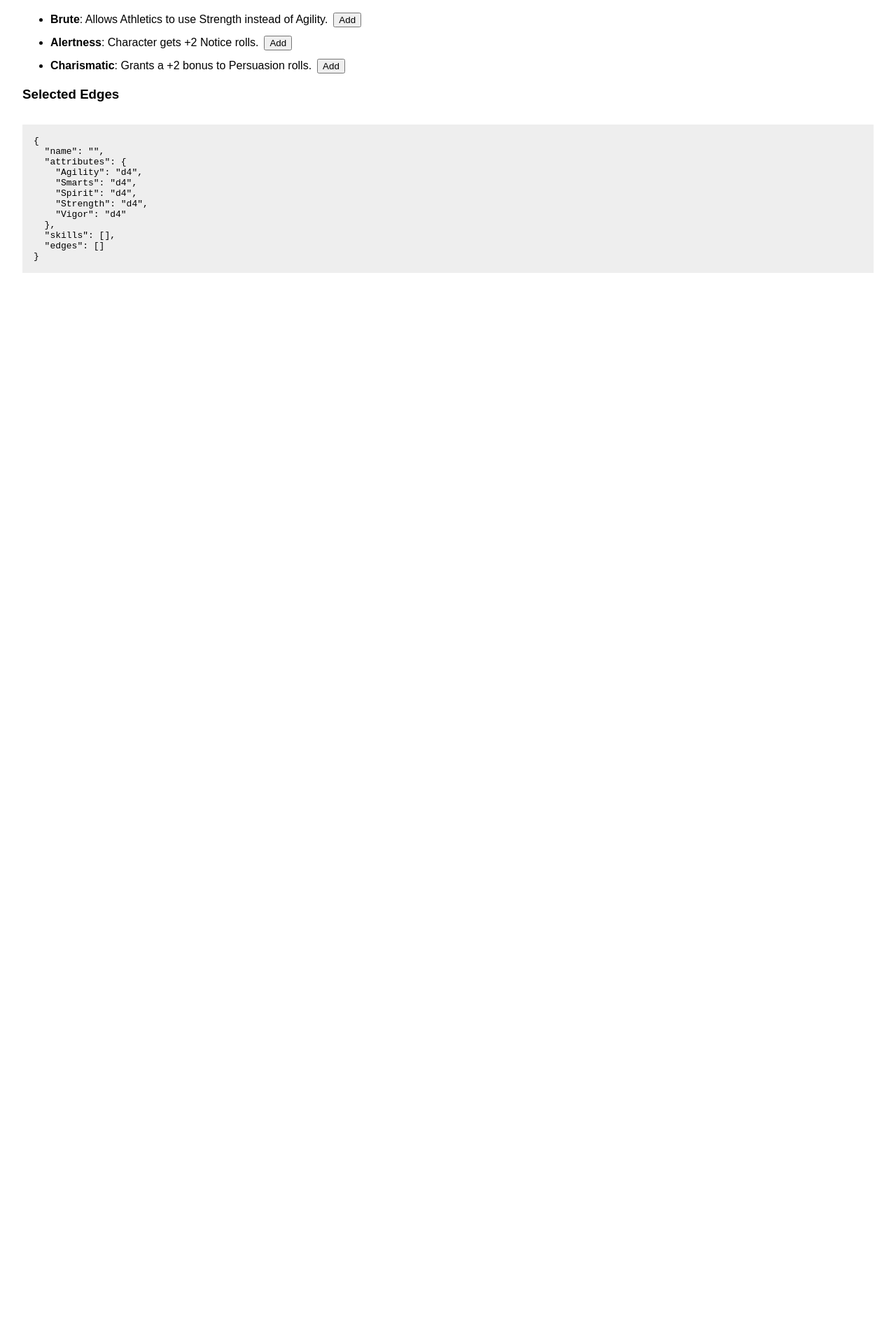
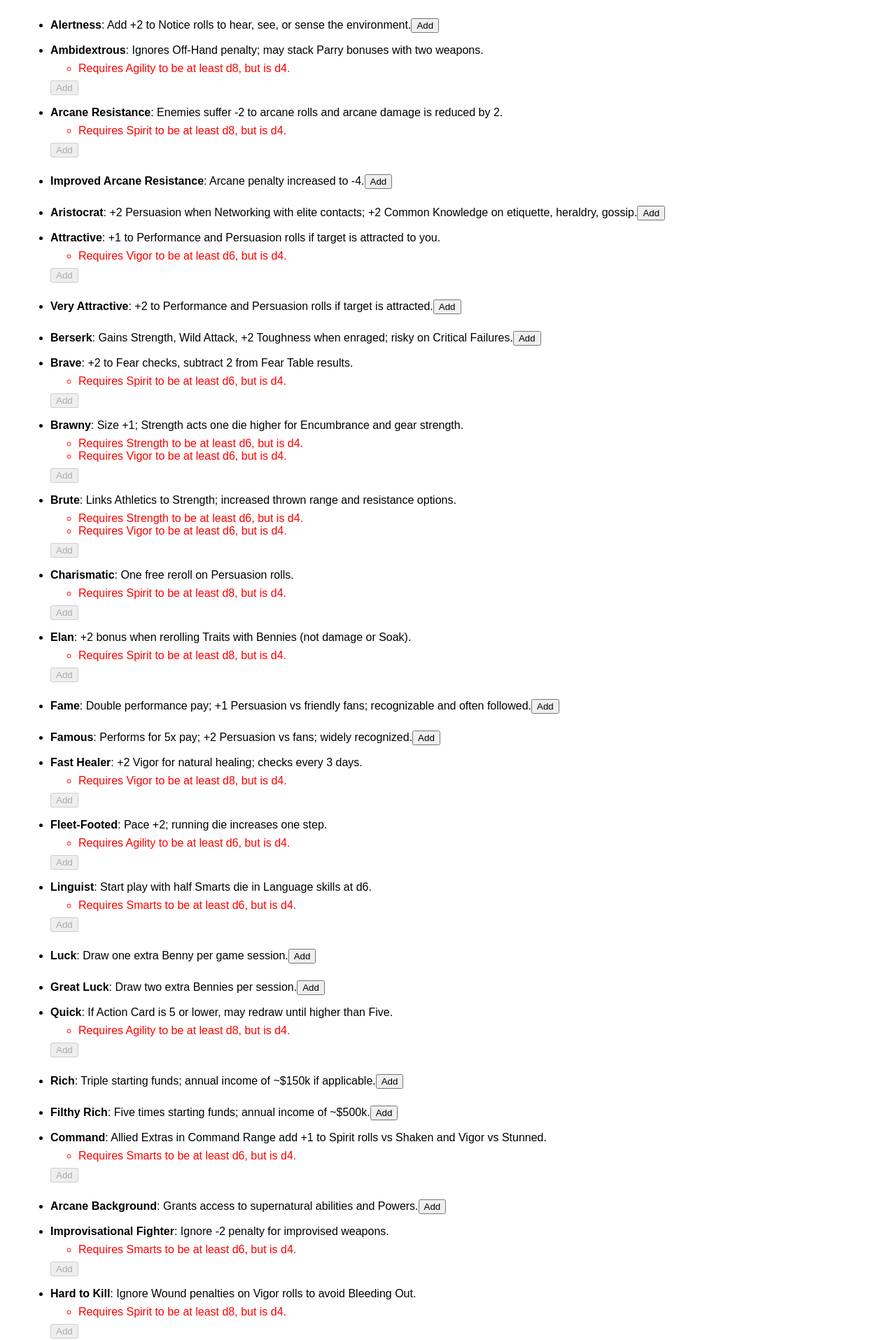
Before and after one commit to Aadrik/savage-builder-ts, a React (Create React App) app: page / in a window 1280 px wide. Shown: the part 446-2361 px from the top of the page at 70% size. Before the commit the page ends 881 px from the top, so only its background shows below. Built offline with nearby package versions, Linux system fonts and the light colour scheme.

Commit message:
Add edge validation and integrate full EdgeSelector logic

```diff
--- a/src/components/CharacterForm.tsx
+++ b/src/components/CharacterForm.tsx
@@ -39,6 +39,7 @@ export default function CharacterForm({ character, setCharacter }: Props) {
         selectedEdges={character.edges || []}
         setSelectedEdges={(edges) => setCharacter({ ...character, edges })}
         edgePool={edges}
+        character={character}
       />
     </>
   );
--- a/src/components/EdgeSelector.tsx
+++ b/src/components/EdgeSelector.tsx
@@ -1,16 +1,19 @@
 import React from "react";
-import { EdgeDefinition } from "../types/character";
+import { Character, EdgeDefinition } from "../types/character";
+import { validateEdge } from "../utils/validation";
 
 interface Props {
   selectedEdges: EdgeDefinition[];
   setSelectedEdges: (edge: EdgeDefinition[]) => void;
   edgePool: EdgeDefinition[];
+  character: Character;
 }
 
 export default function EdgeSelector({
   selectedEdges,
   setSelectedEdges,
   edgePool,
+  character,
 }: Props) {
   const toggleEdge = (edge: EdgeDefinition) => {
     const isSelected = selectedEdges.some((e) => e.name === edge.name);
@@ -21,23 +24,37 @@ export default function EdgeSelector({
     }
   };
 
+  // TODO: Make edges a drop down and filterable to avoid having a
+  // massive list always showing.
+
   return (
     <div>
       <h2>Edges</h2>
       <ul>
-        {edgePool.map((edge) => (
-          <li key={edge.name} style={{ marginBottom: "0.75rem" }}>
+        {edgePool.map((edge) => {
+          const { isValid, reasons } = validateEdge(edge, character);
+          return (
+            <li key={edge.name} style={{ marginBottom: "1rem" }}>
               <strong>{edge.name}</strong>: {edge.description}
+              {!isValid && (
+                <ul style={{ color: "red", marginTop: "0.5rem" }}>
+                  {reasons.map((r, i) => (
+                    <li key={i}>{r}</li>
+                  ))}
+                </ul>
+              )}
               <button
                 onClick={() => toggleEdge(edge)}
-              style={{ marginLeft: "0.5rem" }}
+                disabled={!isValid}
+                style={{ marginTop: "0.5rem" }}
               >
                 {selectedEdges.some((e) => e.name === edge.name)
                   ? "Remove"
                   : "Add"}
               </button>
             </li>
-        ))}
+          );
+        })}
       </ul>
 
       <h3>Selected Edges</h3>
--- a/src/data/edges.ts
+++ b/src/data/edges.ts
@@ -2,21 +2,201 @@ import { EdgeDefinition } from "../types/character";
 
 export const edges: EdgeDefinition[] = [
   {
-    name: "Brute",
-    description: "Allows Athletics to use Strength instead of Agility.",
+    name: "Alertness",
+    description:
+      "Add +2 to Notice rolls to hear, see, or sense the environment.",
+    prerequisites: { other: ["Novice"] },
+  },
+  {
+    name: "Ambidextrous",
+    description:
+      "Ignores Off-Hand penalty; may stack Parry bonuses with two weapons.",
+    prerequisites: { attributes: { Agility: "d8" }, other: ["Novice"] },
+  },
+  {
+    name: "Arcane Resistance",
+    description:
+      "Enemies suffer -2 to arcane rolls and arcane damage is reduced by 2.",
+    prerequisites: { attributes: { Spirit: "d8" }, other: ["Novice"] },
+  },
+  {
+    name: "Improved Arcane Resistance",
+    description: "Arcane penalty increased to -4.",
+    prerequisites: { other: ["Novice", "Arcane Resistance"] },
+  },
+  {
+    name: "Aristocrat",
+    description:
+      "+2 Persuasion when Networking with elite contacts; +2 Common Knowledge on etiquette, heraldry, gossip.",
+    prerequisites: { other: ["Novice"] },
+  },
+  {
+    name: "Attractive",
+    description:
+      "+1 to Performance and Persuasion rolls if target is attracted to you.",
+    prerequisites: { attributes: { Vigor: "d6" }, other: ["Novice"] },
+  },
+  {
+    name: "Very Attractive",
+    description:
+      "+2 to Performance and Persuasion rolls if target is attracted.",
+    prerequisites: { other: ["Novice", "Attractive"] },
+  },
+  {
+    name: "Berserk",
+    description:
+      "Gains Strength, Wild Attack, +2 Toughness when enraged; risky on Critical Failures.",
+    prerequisites: { other: ["Novice"] },
+  },
+  {
+    name: "Brave",
+    description: "+2 to Fear checks, subtract 2 from Fear Table results.",
+    prerequisites: { attributes: { Spirit: "d6" }, other: ["Novice"] },
+  },
+  {
+    name: "Brawny",
+    description:
+      "Size +1; Strength acts one die higher for Encumbrance and gear strength.",
     prerequisites: {
-      attributes: { Strength: "d8" },
+      attributes: { Strength: "d6", Vigor: "d6" },
+      other: ["Novice"],
     },
   },
   {
-    name: "Alertness",
-    description: "Character gets +2 Notice rolls.",
+    name: "Brute",
+    description:
+      "Links Athletics to Strength; increased thrown range and resistance options.",
+    prerequisites: {
+      attributes: { Strength: "d6", Vigor: "d6" },
+      other: ["Novice"],
+    },
   },
   {
     name: "Charismatic",
-    description: "Grants a +2 bonus to Persuasion rolls.",
+    description: "One free reroll on Persuasion rolls.",
+    prerequisites: { attributes: { Spirit: "d8" }, other: ["Novice"] },
+  },
+  {
+    name: "Elan",
+    description:
+      "+2 bonus when rerolling Traits with Bennies (not damage or Soak).",
+    prerequisites: { attributes: { Spirit: "d8" }, other: ["Novice"] },
+  },
+  {
+    name: "Fame",
+    description:
+      "Double performance pay; +1 Persuasion vs friendly fans; recognizable and often followed.",
+    prerequisites: { other: ["Novice"] },
+  },
+  {
+    name: "Famous",
+    description:
+      "Performs for 5x pay; +2 Persuasion vs fans; widely recognized.",
+    prerequisites: { other: ["Seasoned", "Fame"] },
+  },
+  {
+    name: "Fast Healer",
+    description: "+2 Vigor for natural healing; checks every 3 days.",
+    prerequisites: { attributes: { Vigor: "d8" }, other: ["Novice"] },
+  },
+  {
+    name: "Fleet-Footed",
+    description: "Pace +2; running die increases one step.",
+    prerequisites: { attributes: { Agility: "d6" }, other: ["Novice"] },
+  },
+  {
+    name: "Linguist",
+    description: "Start play with half Smarts die in Language skills at d6.",
+    prerequisites: { attributes: { Smarts: "d6" }, other: ["Novice"] },
+  },
+  {
+    name: "Luck",
+    description: "Draw one extra Benny per game session.",
+    prerequisites: { other: ["Novice"] },
+  },
+  {
+    name: "Great Luck",
+    description: "Draw two extra Bennies per session.",
+    prerequisites: { other: ["Novice", "Luck"] },
+  },
+  {
+    name: "Quick",
+    description:
+      "If Action Card is 5 or lower, may redraw until higher than Five.",
+    prerequisites: { attributes: { Agility: "d8" }, other: ["Novice"] },
+  },
+  {
+    name: "Rich",
+    description:
+      "Triple starting funds; annual income of ~$150k if applicable.",
+    prerequisites: { other: ["Novice"] },
+  },
+  {
+    name: "Filthy Rich",
+    description: "Five times starting funds; annual income of ~$500k.",
+    prerequisites: { other: ["Novice", "Rich"] },
+  },
+  {
+    name: "Command",
+    description:
+      "Allied Extras in Command Range add +1 to Spirit rolls vs Shaken and Vigor vs Stunned.",
+    prerequisites: { attributes: { Smarts: "d6" }, other: ["Novice"] },
+  },
+  {
+    name: "Arcane Background",
+    description: "Grants access to supernatural abilities and Powers.",
+    prerequisites: { other: ["Novice"] },
+  },
+  {
+    name: "Improvisational Fighter",
+    description: "Ignore -2 penalty for improvised weapons.",
+    prerequisites: { attributes: { Smarts: "d6" }, other: ["Seasoned"] },
+  },
+  {
+    name: "Hard to Kill",
+    description: "Ignore Wound penalties on Vigor rolls to avoid Bleeding Out.",
+    prerequisites: { attributes: { Spirit: "d8" }, other: ["Novice"] },
+  },
+  {
+    name: "Harder to Kill",
+    description:
+      "On death roll, even result means survival via Incapacitation.",
+    prerequisites: { other: ["Veteran", "Hard to Kill"] },
+  },
+  {
+    name: "Champion",
+    description: "+2 damage vs supernaturally evil (or good) creatures.",
     prerequisites: {
       attributes: { Spirit: "d8" },
+      skills: [{ name: "Fighting", die: "d6" }],
+      other: ["Novice"],
     },
   },
+  {
+    name: "Danger Sense",
+    description:
+      "+2 Notice for Surprise checks; roll Notice to avoid traps/sneak attacks.",
+    prerequisites: { other: ["Novice"] },
+  },
+  {
+    name: "Healer",
+    description: "+2 to all Healing rolls (natural or magical).",
+    prerequisites: { attributes: { Spirit: "d8" }, other: ["Novice"] },
+  },
+  {
+    name: "Liquid Courage",
+    description:
+      "After drinking: Vigor +1 die, Toughness +1, ignore 1 Wound penalty; penalty to Smarts, Agility & linked skills.",
+    prerequisites: { attributes: { Vigor: "d8" }, other: ["Novice"] },
+  },
+  {
+    name: "Scavenger",
+    description: "Once per encounter, discover useful item or ammunition.",
+    prerequisites: { other: ["Novice", "Luck"] },
+  },
+  {
+    name: "Jack-of-All-Trades",
+    description: "Smarts roll grants d4 or d6 in a skill temporarily.",
+    prerequisites: { attributes: { Smarts: "d10" }, other: ["Novice"] },
+  },
 ];
--- /dev/null
+++ b/src/utils/validation.ts
@@ -0,0 +1,61 @@
+import { Attributes, Character } from "../types/character";
+import { EdgeDefinition } from "../types/character";
+
+export function validateEdge(
+  edge: EdgeDefinition,
+  character: Character
+): {
+  isValid: boolean;
+  reasons: string[];
+} {
+  const reasons: string[] = [];
+
+  // Check attribute prerequisites
+  if (edge.prerequisites?.attributes) {
+    for (const [key, requiredDie] of Object.entries(
+      edge.prerequisites.attributes
+    )) {
+      const currentDie = character.attributes[key as keyof Attributes];
+      if (!currentDie || dieRanking(currentDie) < dieRanking(requiredDie)) {
+        reasons.push(
+          `Requires ${key} to be at least ${requiredDie}, but is ${currentDie}.`
+        );
+      }
+    }
+  }
+
+  // Check skill prerequisites
+  if (edge.prerequisites?.skills) {
+    for (const skill of edge.prerequisites.skills) {
+      const characterSkill = character.skills.find(
+        (s) => s.name === skill.name
+      );
+      if (
+        !characterSkill ||
+        dieRanking(characterSkill.die) < dieRanking(skill.die)
+      ) {
+        reasons.push(
+          `Requires ${skill.name} to be at least ${skill.die}, but is ${
+            characterSkill?.die ?? "not present"
+          }.`
+        );
+      }
+    }
+  }
+
+  // TODO: Add other prerequisites checks (e.g., Hinderances, Rank)
+
+  const isValid = reasons.length === 0;
+  return { isValid, reasons };
+}
+
+export function dieRanking(die: string): number {
+  const rankMap: { [key: string]: number } = {
+    d4: 1,
+    d6: 2,
+    d8: 3,
+    d10: 4,
+    d12: 5,
+  };
+  return rankMap[die] ?? 0;
+}
```
Lines whose indentation alone changed are shown as unchanged.
